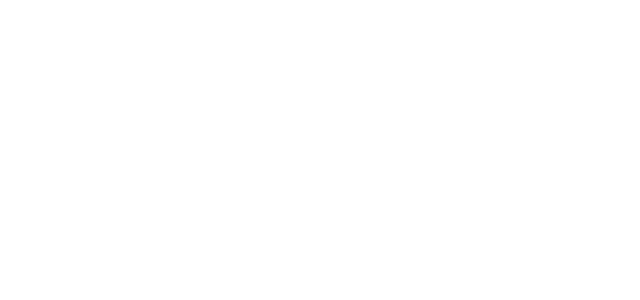
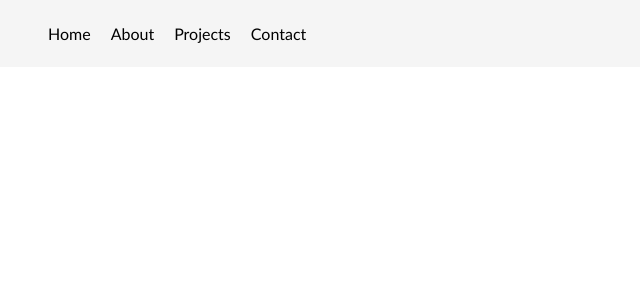
Before and after one commit to sruthi-nair166/100dayscodingchallenge, a React (Vite) app in the folder 5.Portfolio(React)/: page / in a window 1280 px wide. Shown: the top 300 px of the page, without its empty margins (0-640 px from the left). Built offline with nearby package versions, Linux system fonts and the light colour scheme.

Commit message:
add navbar

```diff
--- a/5.Portfolio(React)/index.html
+++ b/5.Portfolio(React)/index.html
@@ -2,7 +2,6 @@
 <html lang="en">
   <head>
     <meta charset="UTF-8" />
-    <link rel="icon" type="image/svg+xml" href="/vite.svg" />
     <meta name="viewport" content="width=device-width, initial-scale=1.0" />
     <title>Portfolio</title>
   </head>
--- a/5.Portfolio(React)/src/App.css
+++ b/5.Portfolio(React)/src/App.css
@@ -0,0 +1,50 @@
+body {
+  font-family: Calibri, sans-serif;
+}
+
+main {
+  padding: 0 3rem 1.5rem 3rem;
+}
+
+button {
+  cursor: pointer;
+}
+
+a {
+  text-decoration: none;
+  color: black;
+  cursor: pointer;
+}
+
+/* NavBar */
+
+header {
+  position: fixed;
+  top: 0;
+  left: 0;
+  width: 100%;
+  display: flex;
+  justify-content: space-between;
+  padding: 1.5rem 3rem;
+  background-color: whitesmoke;
+}
+
+header button {
+  display: none;
+}
+
+nav {
+  display: flex;
+  justify-content: space-between;
+  gap: 20px;
+}
+
+nav a {
+  text-decoration: none;
+  color: black;
+  transition: 0.4s;
+}
+
+nav a:hover {
+  font-weight: 600;
+}
--- a/5.Portfolio(React)/src/App.jsx
+++ b/5.Portfolio(React)/src/App.jsx
@@ -1,7 +1,14 @@
 import "./App.css";
+import NavBar from "./components/NavBar";
 
 function App() {
-  return <></>;
+  return (
+    <>
+      <header>
+        <NavBar />
+      </header>
+    </>
+  );
 }
 
 export default App;
--- /dev/null
+++ b/5.Portfolio(React)/src/components/NavBar.jsx
@@ -0,0 +1,17 @@
+function NavBar() {
+  return (
+    <>
+      <nav>
+        <a href="#intro">Home</a>
+        <a href="#about">About</a>
+        <a href="#projects">Projects</a>
+        <a href="#contact">Contact</a>
+      </nav>
+      <button>
+        <img id="menu-logo" src="./images/menu_logo.png" alt="" />
+      </button>
+    </>
+  );
+}
+
+export default NavBar;
```
